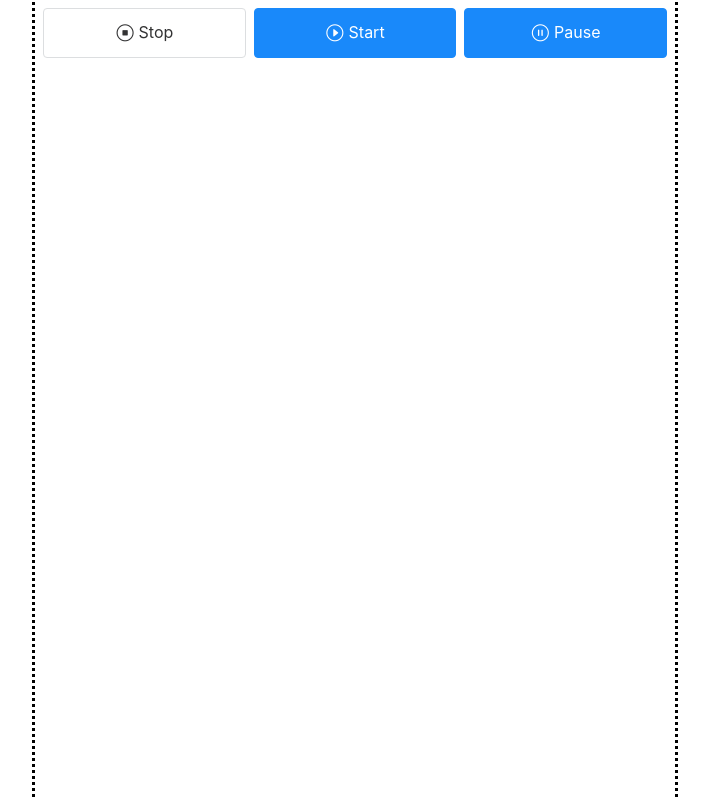
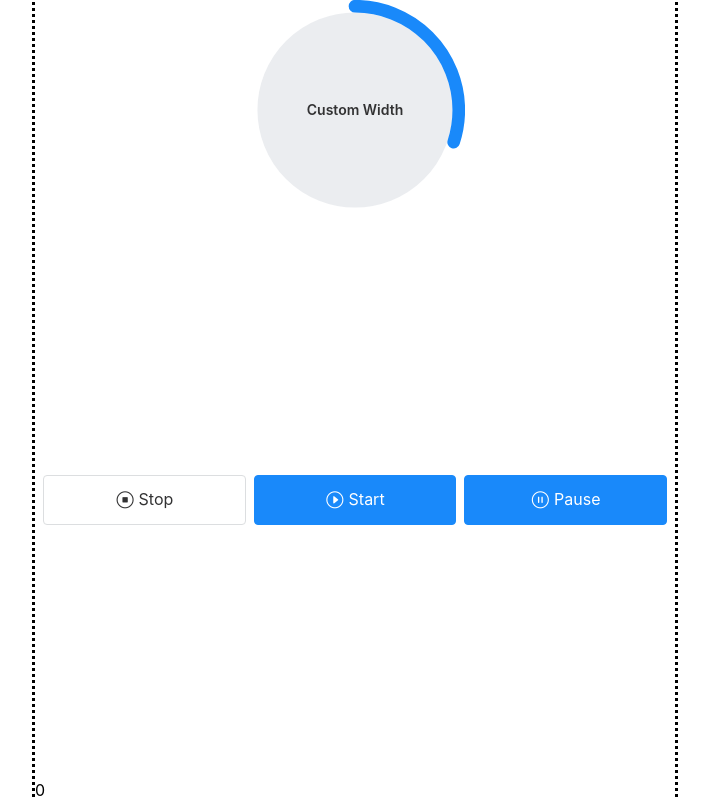
Before and after one commit to d-kuznetsov/wpb, a Vue app: page / in a window 1280 px wide. Shown: the whole page, without its empty margins (285-994 px from the left). Built offline with nearby package versions, Linux system fonts and the light colour scheme.

Commit message:
add event emition to control panel

```diff
--- a/src/App.vue
+++ b/src/App.vue
@@ -1,10 +1,12 @@
 <script>
 import { ref } from 'vue';
 import settings from './lib/settings';
+import Circle from './components/progress/Circle.vue';
 import ControlPanel from './components/ControlPanel.vue';
 
 export default {
   components: {
+    Circle,
     ControlPanel,
   },
   setup() {
@@ -23,8 +25,14 @@ export default {
       }
     }, settings.tick);
 
+    const onPause = () => {
+      toggleLock();
+    };
+
     return {
       toggleLock,
+      onPause,
+      tick,
     };
   },
 };
@@ -32,13 +40,16 @@ export default {
 
 <template>
   <div class="App">
-    <ControlPanel />
+    <Circle />
+    <ControlPanel @pause="onPause" />
+    {{ tick }}
   </div>
 </template>
 <style lang="postcss">
 .App {
   display: flex;
   flex-direction: column;
+  justify-content: space-between;
   height: 100vh;
   width: 100%;
   max-width: 640px;
--- a/src/components/ControlPanel.vue
+++ b/src/components/ControlPanel.vue
@@ -3,12 +3,28 @@
 import { Col, Row, Button } from 'vant';
 
 export default {
+  emits: ['stop', 'start', 'pause'],
   components: {
     Row,
     Column: Col,
     Btn: Button,
   },
-  setup() {},
+  setup(_, { emit }) {
+    const onStopClick = () => {
+      emit('stop');
+    };
+    const onStartClick = () => {
+      emit('start');
+    };
+    const onPauseClick = () => {
+      emit('pause');
+    };
+    return {
+      onStopClick,
+      onStartClick,
+      onPauseClick,
+    };
+  },
 };
 </script>
 
@@ -22,7 +38,7 @@ export default {
         <Btn icon="play-circle-o" type="primary" size="large">Start</Btn>
       </Column>
       <Column span="8">
-        <Btn icon="pause-circle-o" type="primary" size="large">Pause</Btn>
+        <Btn icon="pause-circle-o" type="primary" size="large" @click="onPauseClick">Pause</Btn>
       </Column>
     </Row>
   </div>
--- /dev/null
+++ b/src/components/progress/Circle.vue
@@ -0,0 +1,30 @@
+<script>
+import { Circle } from 'vant';
+
+export default {
+  components: {
+    Circle,
+  },
+  setup() {},
+};
+</script>
+
+<template>
+  <div class="Circle">
+    <Circle
+      fill="#ebedf0"
+      size="220px"
+      current-rate="30"
+      rate="30"
+      :stroke-width="60"
+      text="Custom Width"
+    />
+  </div>
+</template>
+
+<style lang="postcss">
+.Circle {
+  display: flex;
+  justify-content: center;
+}
+</style>
```
